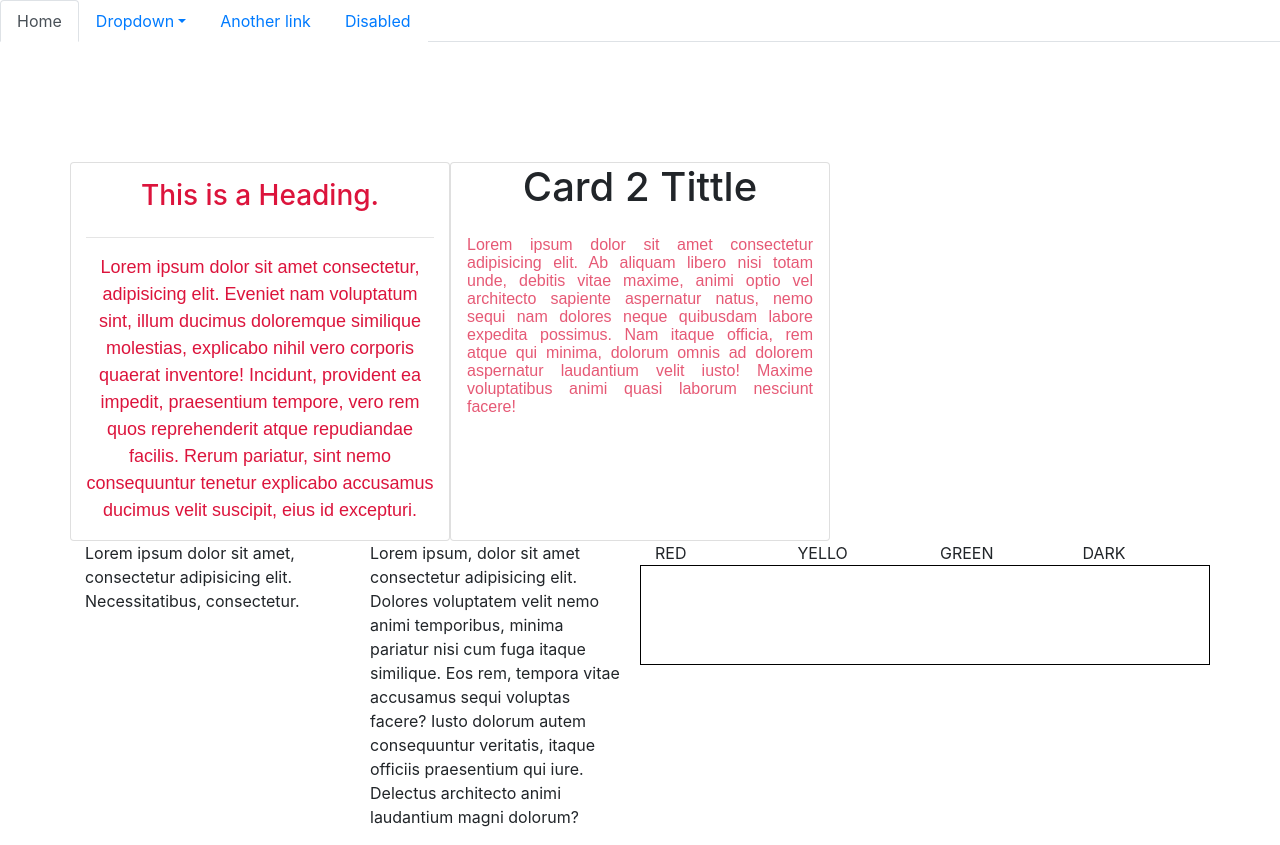
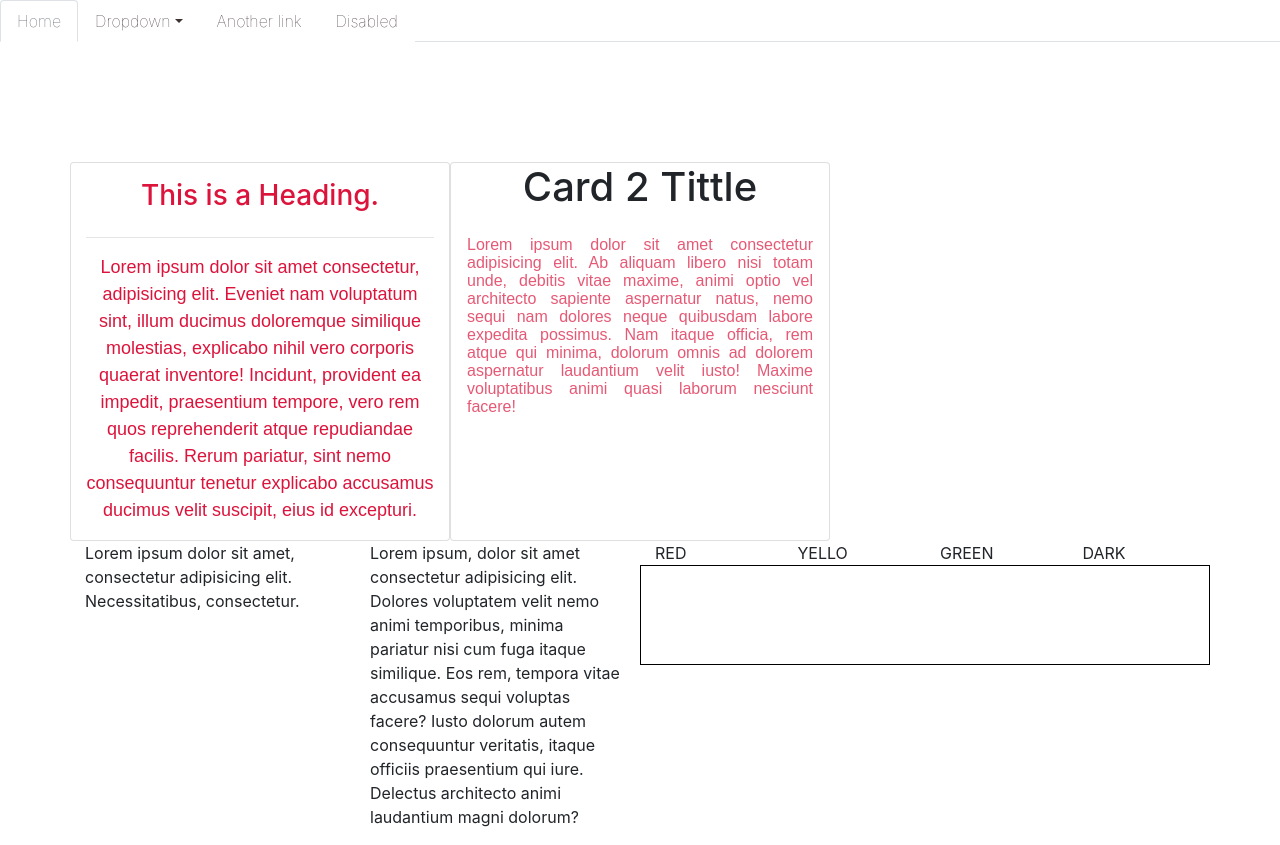
Before and after one commit to anamkhanbd/jQuaryTest, a plain HTML site: page index.html in a window 1280 px wide. Drawn offline with nearby package versions, Linux system fonts and the light colour scheme.

```diff
--- a/jQuary/css/style.css
+++ b/jQuary/css/style.css
@@ -1,3 +1,9 @@
+a {
+    text-decoration: none;
+    color: rgb(61, 49, 49);
+    font-weight: lighter;
+}
+
 .minimo {
     color: crimson;
     font-size: xx-large;
```
Also changed, not shown: htmlTest/formEvent.html (+8 -0 lines).
